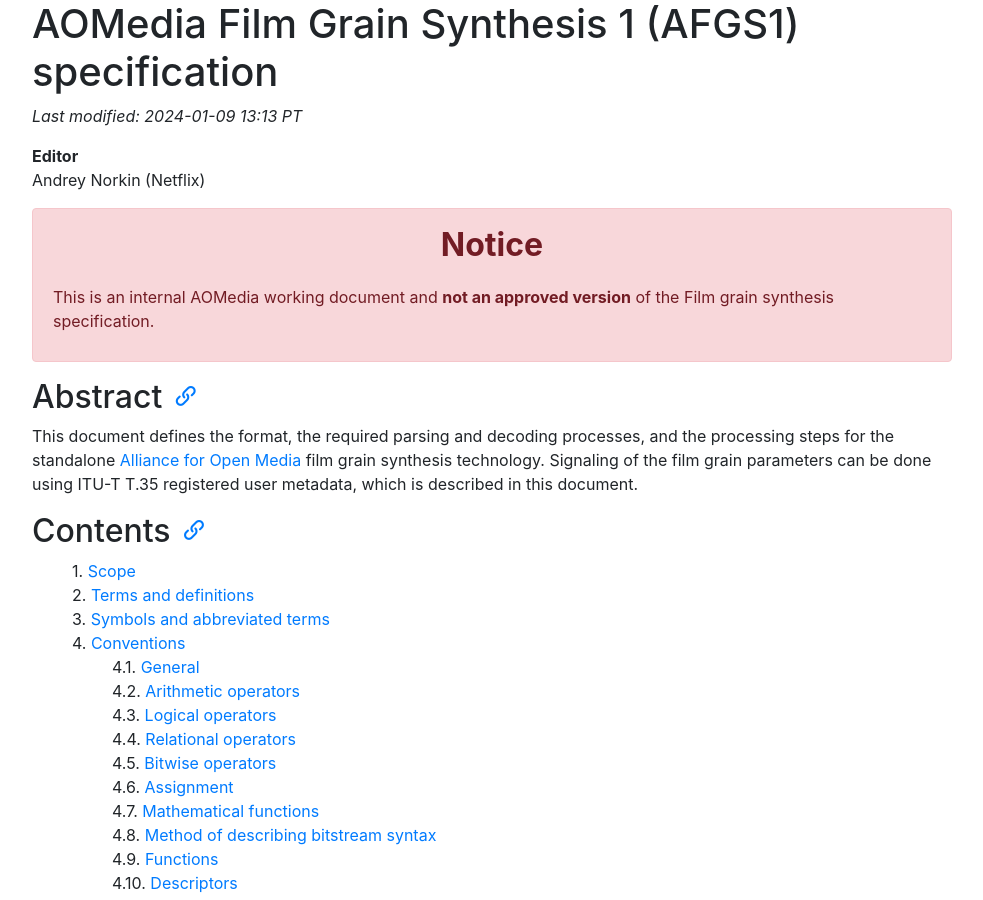
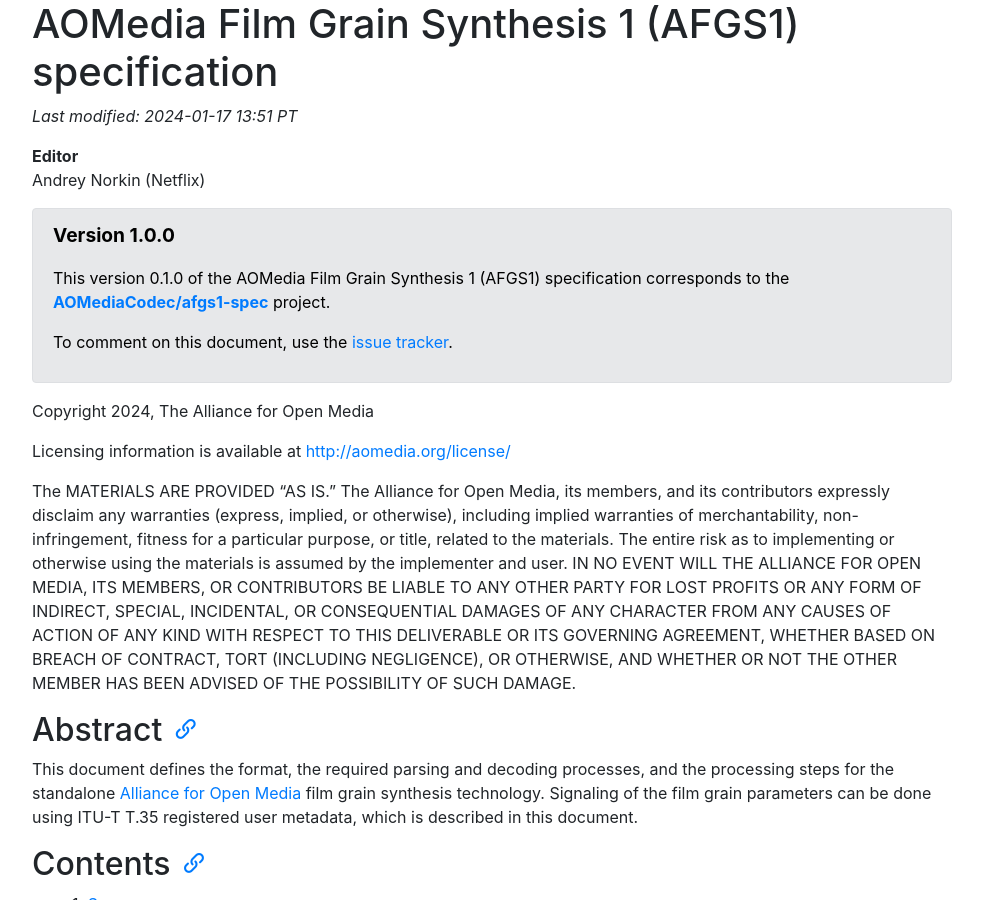
Before and after one commit to AOMediaCodec/afgs1-spec, a Jekyll site: the page docs/index.html, which Jekyll copies as it is, in a window 1280 px wide and 900 px high. Shown: the whole window, without its empty margins (53-1036 px from the left). Built offline with Jekyll 4.4.1, drawn with Linux system fonts in a browser that asks for light colours; nearby versions of some CDN libraries.

Commit message:
Final deliverable (#112)

```diff
--- a/docs/index.html
+++ b/docs/index.html
@@ -38,19 +38,38 @@
 
 <h1 class="no_toc" id="aomedia-film-grain-synthesis-1-afgs1-specification">AOMedia Film Grain Synthesis 1 (AFGS1) specification</h1>
 
-<p><em>Last modified: 2024-01-09 13:13 PT</em></p>
+<p><em>Last modified: 2024-01-17 13:51 PT</em></p>
 
 <p><strong>Editor</strong><br />
 Andrey Norkin (Netflix)</p>
 
-<div id="draft-legend" class="alert alert-danger">
-
-  <p class="no_toc no_count text-center" style="font-size: 2rem"><strong>Notice</strong></p>
-
-  <p>This is an internal AOMedia working document and <strong>not an approved version</strong> of
-the Film grain synthesis specification.</p>
+<div id="cover-legend" class="alert alert-secondary" style="color: #000;">
+
+  <p class="no_toc no_count" style="font-size: 1.2rem"><strong>Version 1.0.0</strong></p>
+
+  <p>This version 0.1.0 of the AOMedia Film Grain Synthesis 1 (AFGS1) specification corresponds
+to the <strong><a href="https://github.com/AOMediaCodec/afgs1-spec">AOMediaCodec/afgs1-spec</a></strong> project.</p>
+
+  <p>To comment on this document, use the <a href="https://github.com/AOMediaCodec/afgs1-spec/issues">issue tracker</a>.</p>
 
 </div>
+
+<p>Copyright 2024, The Alliance for Open Media</p>
+
+<p>Licensing information is available at <a href="http://aomedia.org/license/">http://aomedia.org/license/</a></p>
+
+<p>The MATERIALS ARE PROVIDED “AS IS.” The Alliance for Open Media, its members,
+and its contributors expressly disclaim any warranties (express, implied, or
+otherwise), including implied warranties of merchantability, non-infringement,
+fitness for a particular purpose, or title, related to the materials. The
+entire risk as to implementing or otherwise using the materials is assumed by
+the implementer and user. IN NO EVENT WILL THE ALLIANCE FOR OPEN MEDIA, ITS
+MEMBERS, OR CONTRIBUTORS BE LIABLE TO ANY OTHER PARTY FOR LOST PROFITS OR ANY
+FORM OF INDIRECT, SPECIAL, INCIDENTAL, OR CONSEQUENTIAL DAMAGES OF ANY
+CHARACTER FROM ANY CAUSES OF ACTION OF ANY KIND WITH RESPECT TO THIS
+DELIVERABLE OR ITS GOVERNING AGREEMENT, WHETHER BASED ON BREACH OF CONTRACT,
+TORT (INCLUDING NEGLIGENCE), OR OTHERWISE, AND WHETHER OR NOT THE OTHER MEMBER
+HAS BEEN ADVISED OF THE POSSIBILITY OF SUCH DAMAGE.</p>
 
 <h2 class="no_toc no_count" id="abstract">Abstract</h2>
 
```
Also changed, not shown: 00.cover-legend.md (+5 -5 lines), 00.version.md (+1 -1 lines), index.md (+2 -1 lines), 1 other file.
